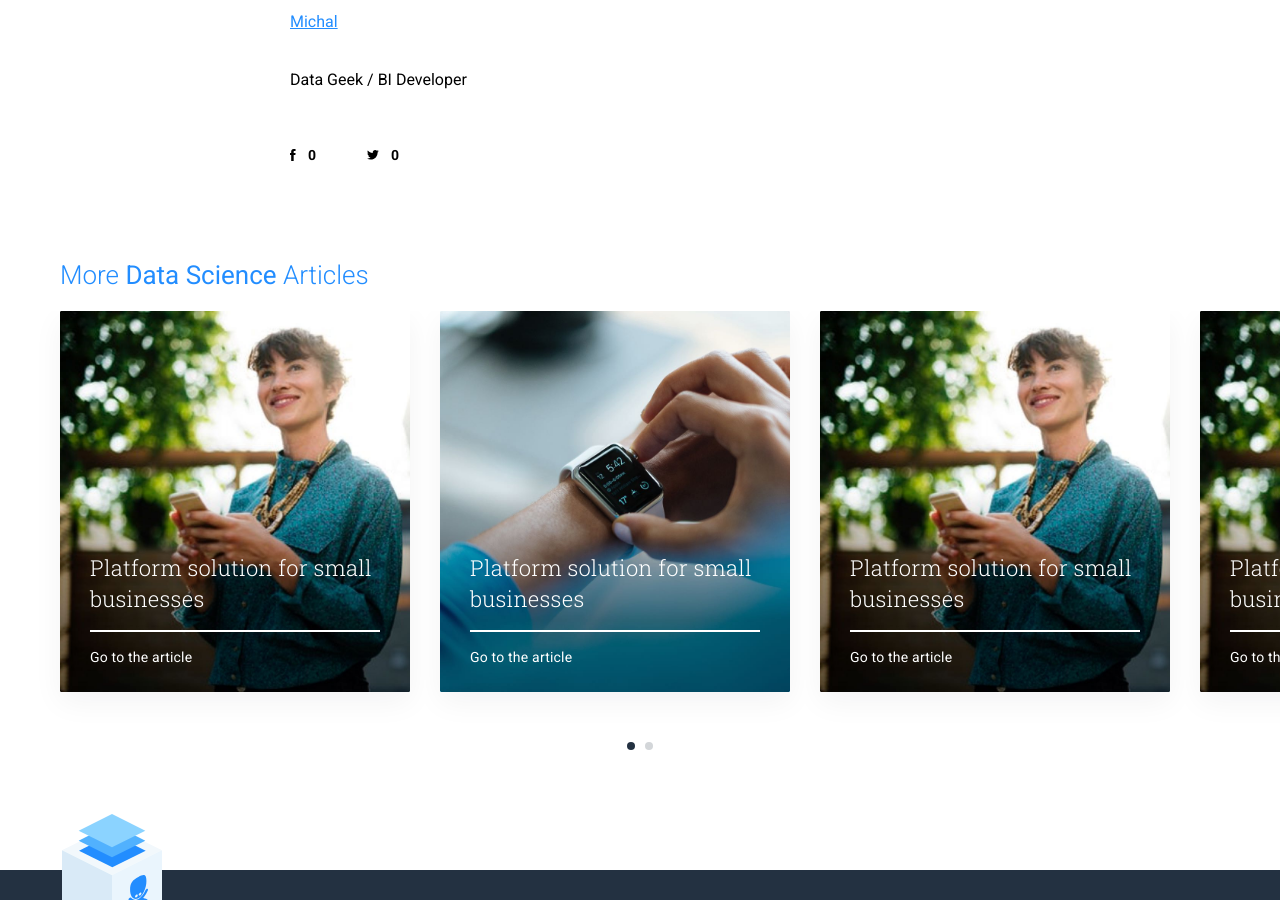
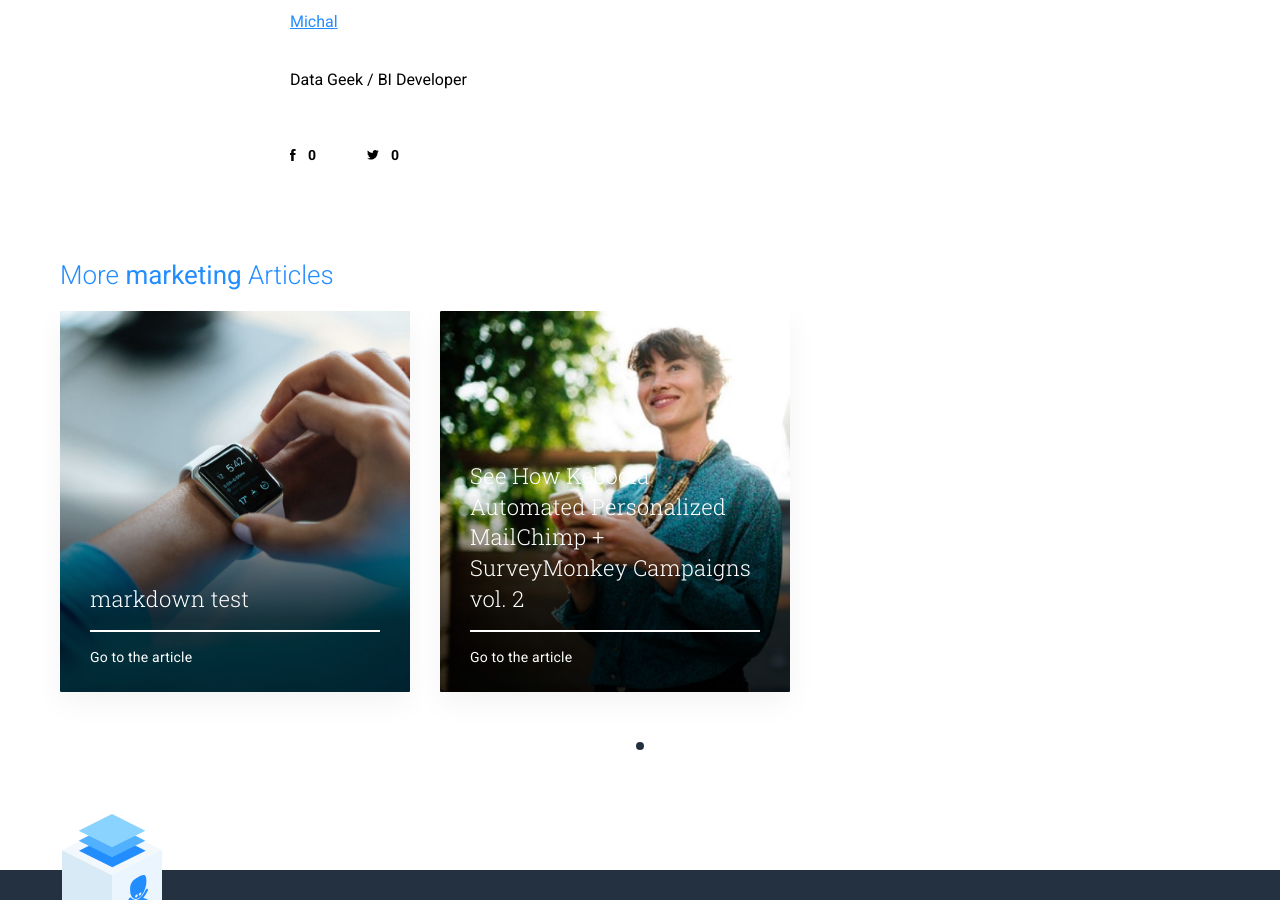
Before and after one commit to keboola/blog, a Jekyll site: the page built from _posts/2018-03-24-see-how-keboola-automated-personalized-mailchimp-surveymonkey-campaigns.md, in a window 1280 px wide and 900 px high, scrolled down 4751 px. Built offline with Jekyll 4.4.1, drawn with Linux system fonts in a browser that asks for light colours; nearby versions of some CDN libraries.

Commit message:
fix dont show more from category

```diff
--- a/_layouts/post.html
+++ b/_layouts/post.html
@@ -49,55 +49,37 @@
 </div></article>
 {% endif %}
 
+{% assign postcounting = 0 %}
+{% for post in site.posts %}
+	{% if post.coverphoto_slider != "" and post.coverphoto_slider != nil %}
+		{% if page.categories == post.categories and page.title != post.title %}
+			{% assign postcounting = postcounting | plus: 1 %}
+		{% endif %}
+	{% endif %}
+{% endfor %}
+{% if postcounting > 0 %}
 	<article class="article-more-content"><div class="in">
-	<h2>More <strong>Data Science</strong> Articles</h2>
+		<h2>More <strong>{{ page.categories }}</strong> Articles</h2>
 	</div></article>
 	<div class="most-recent-content"><div class="most-recent-list">
 		<ul class="most-recent-list-content">
 			<li class="li-placeholder"></li>
-		<li><a href="">
-			<div class="img"><img src="/img/most-recent-img-1.jpg" alt=""></div>
+			{% for post in site.posts %}
+				{% if post.coverphoto_slider != "" and post.coverphoto_slider != nil %}
+					{% if page.categories == post.categories and page.title != post.title %}
+					<li><a href="{{ post.url }}">
+						<div class="img"><img src="{{ post.coverphoto_slider }}" alt=""></div>
+						<i class="bg-img"></i>
 						<div class="item-desc">
-				<h2>Platform solution for small businesses</h2>
+							<h2>{{ post.title }}</h2>
 							<p>Go to the article</p>
 						</div>
 					</a></li>
-		<li><a href="">
-			<div class="img"><img src="/img/most-recent-img-2.jpg" alt=""></div>
-			<div class="item-desc">
-				<h2>Platform solution for small businesses</h2>
-				<p>Go to the article</p>
-			</div>
-		</a></li>
-		<li><a href="">
-			<div class="img"><img src="/img/most-recent-img-1.jpg" alt=""></div>
-			<div class="item-desc">
-				<h2>Platform solution for small businesses</h2>
-				<p>Go to the article</p>
-			</div>
-		</a></li>
-		<li><a href="">
-			<div class="img"><img src="/img/most-recent-img-1.jpg" alt=""></div>
-			<div class="item-desc">
-				<h2>Platform solution for small businesses</h2>
-				<p>Go to the article</p>
-			</div>
-		</a></li>
-		<li><a href="">
-			<div class="img"><img src="/img/most-recent-img-2.jpg" alt=""></div>
-			<div class="item-desc">
-				<h2>Platform solution for small businesses</h2>
-				<p>Go to the article</p>
-			</div>
-		</a></li>
-		<li><a href="">
-			<div class="img"><img src="/img/most-recent-img-2.jpg" alt=""></div>
-			<div class="item-desc">
-				<h2>Platform solution for small businesses</h2>
-				<p>Go to the article</p>
-			</div>
-		</a></li>
+					{% endif %}
+				{% endif %}
+			{% endfor %}
 		</ul>
 		<ul class="most-recent-pages"></ul>
 	</div></div>
+{% endif %}
 {% include foot.html %}
```
Lines whose indentation alone changed are shown as unchanged.
